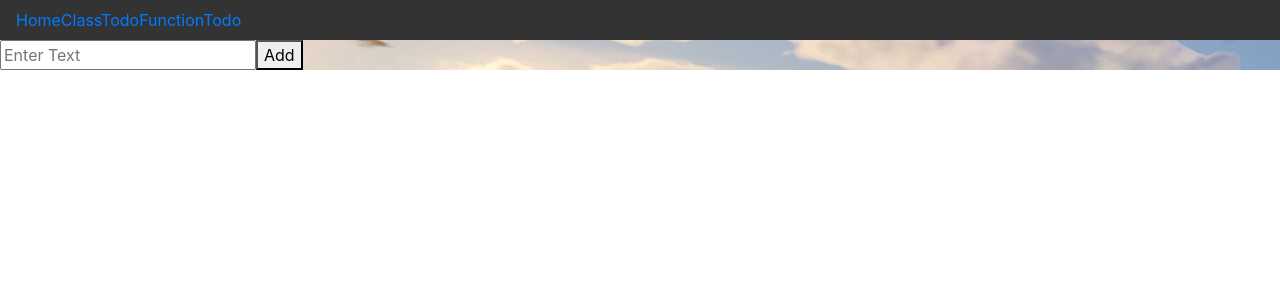
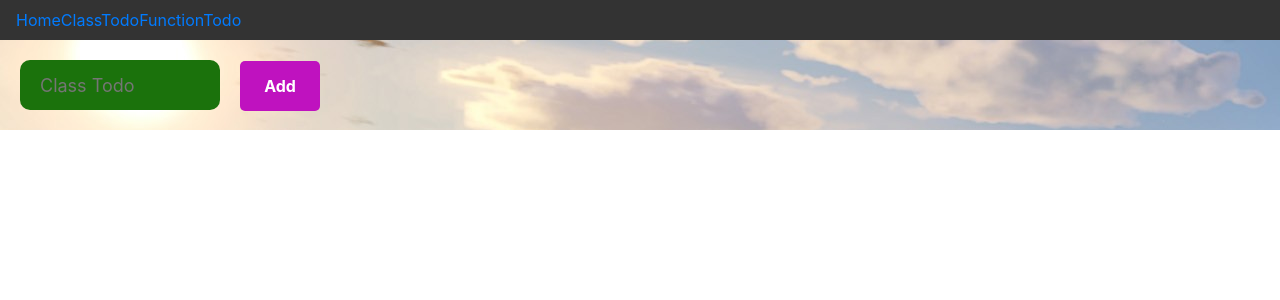
Before and after one commit to MrHide06/ToDo-React, a React (Create React App) app: page /classTodo in a window 1280 px wide. Shown: the top 300 px of the page. Built offline with nearby package versions, Linux system fonts and the light colour scheme.

Commit message:
Css Terbaru

```diff
--- a/src/App.scss
+++ b/src/App.scss
@@ -64,3 +64,24 @@
     font-weight: bolder;
     color: #fff;
 }
+.inputC{
+    background-color: rgb(27,114,12);
+    border:0;
+    width: 200px;
+    height: 50px;
+    padding: 0 20px;
+    margin: 20px;
+    font-size: 18px;
+    border-radius: 10px;
+    color: #fff;
+}
+.buttonC{
+    height: 50px;
+    width: 80px;
+    border-radius: 5px;
+    border: 0;
+    background-color: #bf12bf;
+    cursor: pointer;
+    font-weight: bolder;
+    color: #fff;
+}
--- a/src/components/classComponents/ClassTodo.js
+++ b/src/components/classComponents/ClassTodo.js
@@ -72,7 +72,7 @@ class ClassTodo extends React.Component{
             <div>
                 <header>
                     <Form className="todoform" onSubmit={this.addItem}>
-                        <input type="text" placeholder="Enter Text"
+                        <input type="text" placeholder="Class Todo"
                             value={this.state.currentItem.text}
                             onChange={this.handleInput}
                             className="inputC"
--- a/src/components/functionComponents/FunctionTodo.js
+++ b/src/components/functionComponents/FunctionTodo.js
@@ -70,7 +70,7 @@ export default function FunctionTodo(props) {
     return (
         <div>
                 <Form className='todoform' onSubmit={addItem}>
-                    <input type="text" placeholder="Enter Text"
+                    <input type="text" placeholder="Function Todo"
                         value={todo.currentItems.text}
                         onChange={handleInput}
                         className='inputF'
```
